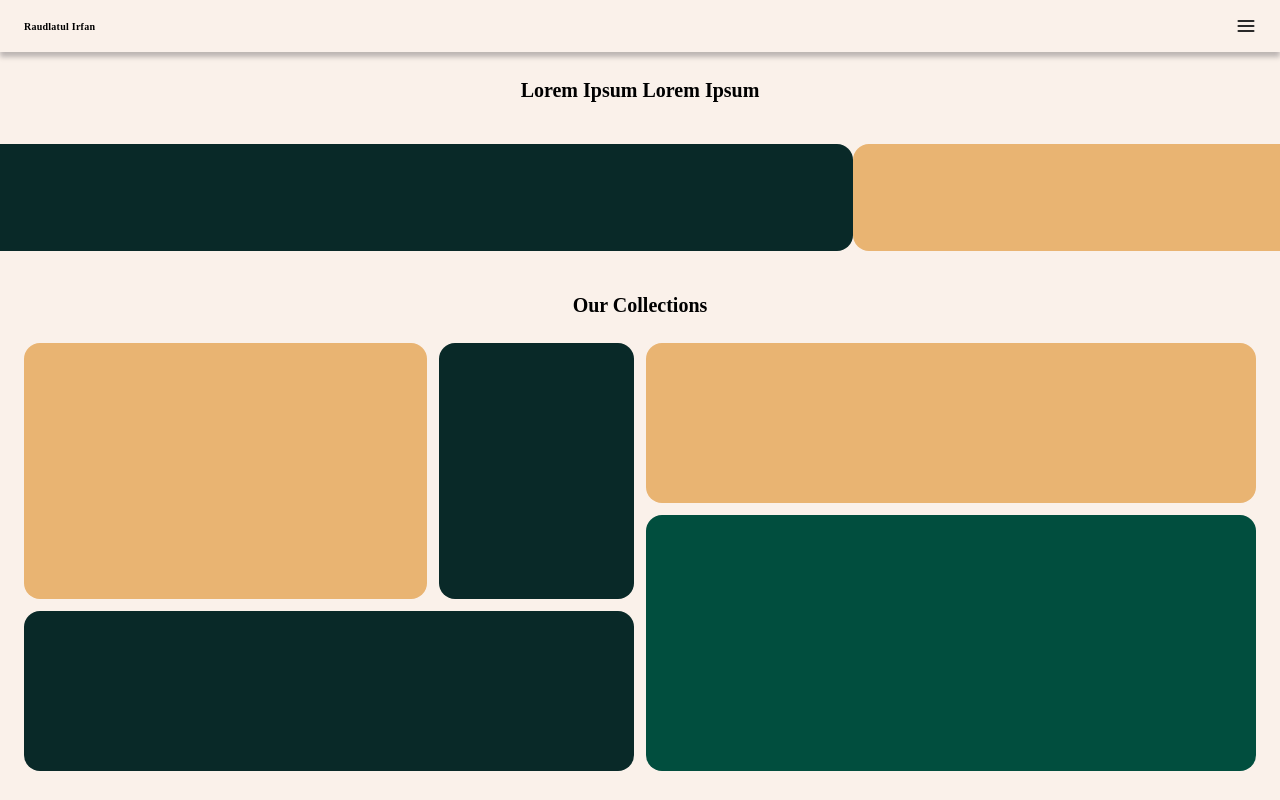
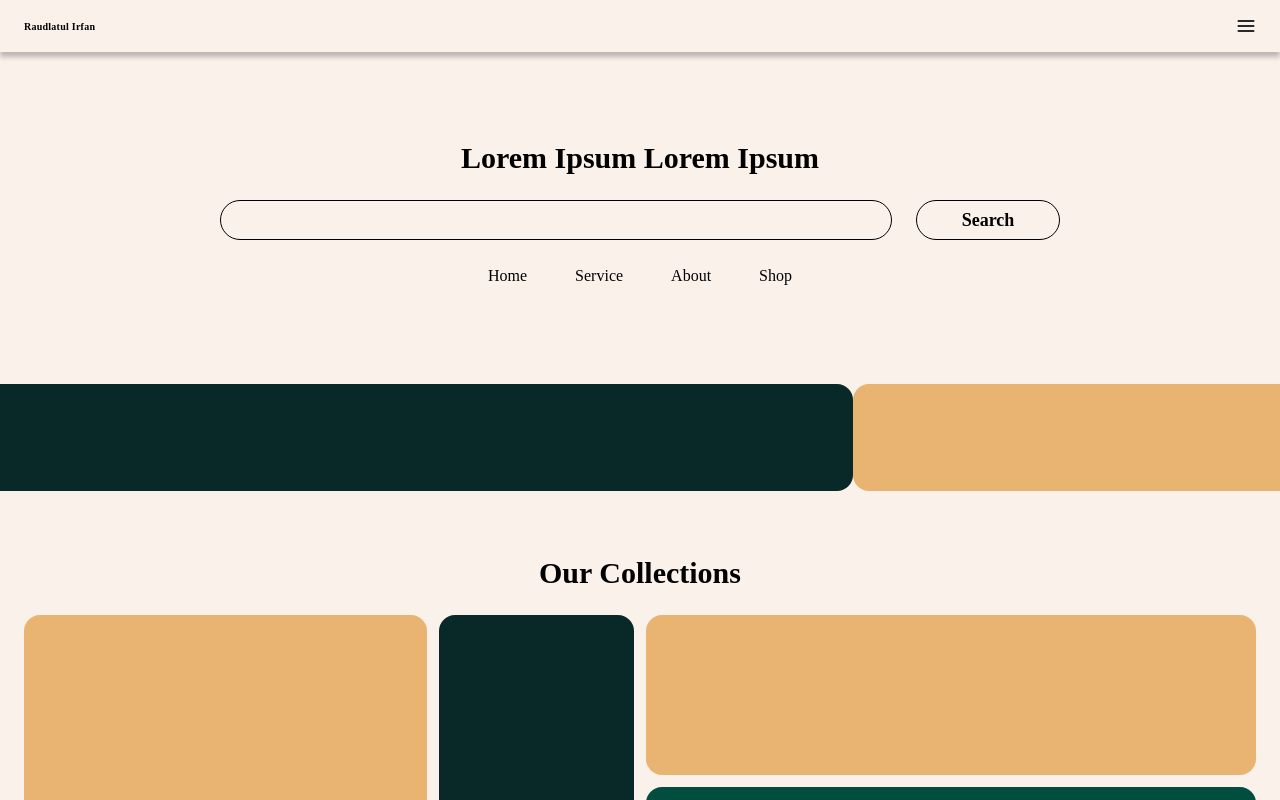
Before and after one commit to michaeltio/raudlatul_dummy, a Next.js app in the folder client/: page /home in a window 1280 px wide. Shown: the top 800 px of the page. Built offline with nearby package versions, Linux system fonts and the light colour scheme.

Commit message:
Home + Service Done

```diff
--- a/client/src/app/home/page.jsx
+++ b/client/src/app/home/page.jsx
@@ -5,18 +5,34 @@ import Image from "next/image";
 function Home() {
   return (
     <div id="mainHome" className="">
-      <div className="text-center">
-        <h2 className="text-xl font-ptserif font-bold">Lorem Ipsum Lorem Ipsum</h2>
+      <div className="text-center space-y-6 py-16">
+        <h2 className="text-2xl md:text-3xl font-ptserif font-bold">Lorem Ipsum Lorem Ipsum</h2>
+        <div className="flex w-full justify-center flex-row gap-6 px-16">
+          <input
+            type="text"
+            placeholder=""
+            className="h-8 md:h-10 w-3/4 md:w-7/12 rounded-full border border-black bg-transparent p-2"
+          />
+          <button className="w-24 md:w-36 py-1 text-md md:text-lg font-bold font-ptserif border border-black rounded-full">Search</button>
+        </div>
+        <div className="justify-center">
+          <div className="justify-center items-center gap-12 flex">
+            <h1 className={`inline font-ptserif`}>Home</h1>
+            <h1 className={`inline font-ptserif`}>Service</h1>
+            <h1 className={`inline font-ptserif`}>About</h1>
+            <h1 className={`inline font-ptserif`}>Shop</h1>
+          </div>
+        </div>
       </div>
 
-      <div id="pembatas" className="py-10 grid grid-cols-3">
+      <div id="pembatas" className="py-6 md:py-8 grid grid-cols-3">
         <div className="col-span-2 w-full bg-[#092928] rounded-e-2xl"></div>
         <div className="aspect-[16/7] w-full bg-[#E9B472] rounded-s-2xl md:aspect-[16/4]"></div>
       </div>
 
-      <div id="collections" className="">
+      <div id="collections" className="py-8">
         <div className="text-center">
-          <h2 className="text-xl font-ptserif font-bold">Our Collections</h2>
+          <h2 className="text-2xl md:text-3xl font-ptserif font-bold">Our Collections</h2>
         </div>
         <div className="justify-center space-y-3 p-6 md:flex md:space-x-3 md:space-y-0">
           <div id="3Foto" className="space-y-3 md:flex-1">
--- a/client/src/app/service/page.jsx
+++ b/client/src/app/service/page.jsx
@@ -6,19 +6,16 @@ export default function Service() {
   return (
     <>
       <div id="mainService" className="flex flex-col">
-        <div
-          id="landPage"
-          className="flex flex-row items-center bg-red-500"
-        >
+        <div id="landPage" className="flex flex-row items-center">
           <Image
             src="/webp/tester.webp"
             alt="img landSevice"
-            className="w-1/3 rounded-r-lg"
+            className="aspect-[16/13] w-4/5 rounded-e-2xl md:w-1/2 md:rounded-e-3xl"
             width={50}
             height={100}
           />
           <div className="flex w-1/2 items-center justify-center">
-          <h1 className="item-center justify-center font-ptserif text-xl font-black">
+          <h1 className="item-center justify-center font-ptserif text-xl font-black md:text-3xl">
             Service Part
           </h1>
           </div>
@@ -38,15 +35,12 @@ export default function Service() {
             </p>
           </div>
 
-          <div
-            id="contTop"
-            className="flex flex-col items-center gap-5 md:flex-row md:justify-center md:gap-28"
-          >
-            <div id="listTop1" className="mt-14 flex flex-row gap-28">
+          <div id="contTop" className="flex flex-col items-center gap-5 md:flex-row md:justify-center md:gap-16">
+            <div id="listTop1" className="mt-14 flex justify-center gap-20 md:gap-16">
               <TopValue img="booking.svg" title="Easy Booking" p1="Quick and easy booking of" p2="tours for upcoming dates"/>
               <TopValue img="best-price.svg" title="Best Price" p1="Quick and easy booking of" p2="tours for upcoming dates"/>
             </div>
-            <div id="listTop2" className="mt-14 flex flex-row gap-28">
+            <div id="listTop2" className="mt-14 flex gap-20 md:gap-16">
               <TopValue img="quality.svg" title="Quality" p1="Quick and easy booking of" p2="tours for upcoming dates"/>
               <TopValue img="by-request.svg" title="By Request" p1="Quick and easy booking of" p2="tours for upcoming dates"/>
             </div>
@@ -54,7 +48,7 @@ export default function Service() {
 
           <div
             id="contContact"
-            className="mt-20 flex h-auto w-screen flex-col gap-14 md:mt-44 md:flex-row md:items-center md:justify-center"
+            className="mt-20 flex h-auto w-screen flex-col gap-10 md:py-10 md:flex-row md:items-center md:justify-center"
           >
             <div
               id="contTitle"
@@ -68,35 +62,35 @@ export default function Service() {
 
             <div
               id="contInfo"
-              className="flex flex-col items-center gap-10 md:flex md:flex-row md:gap-28 md:rounded-full md:border-2 md:border-[#092928] md:p-5"
+              className="flex flex-col items-center justify-center gap-4 md:flex md:flex-row md:rounded-full md:border-2 md:border-[#092928] md:gap-0 md:w-2/3 md:p-5"
             >
               <div
                 id="contPhone"
-                className="flex flex-row items-center justify-center gap-5"
+                className="flex flex-row items-center justify-center gap-3 md:flex-1"
               >
                 <Image
                   src="/svg/icon/email.svg"
                   alt="phone"
-                  className="rounded-full p-1 bg-[#092928]"
+                  className="rounded-full p-1 bg-[#092928] w-7"
                   width={40}
                   height={40}
                 />
-                <a className="item-center mt-2 justify-center font-ptserif text-lg font-black">
+                <a className="font-ptserif text-md">
                   : +62 812 345 6789
                 </a>
               </div>
               <div
                 id="contMail"
-                className="flex flex-row items-center justify-center gap-5"
+                className="flex flex-row items-center justify-center gap-3 md:flex-1"
               >
                 <Image
                   src="/svg/icon/whatsapp.svg"
                   alt="Mail"
-                  className="rounded-full bg-[#FAF1EA]"
+                  className="rounded-full bg-[#FAF1EA] w-7"
                   width={40}
                   height={40}
                 />
-                <a className="item-center mt-2 justify-center font-ptserif text-lg font-black">
+                <a className="font-ptserif text-md">
                   : RaudlatulIrfan@gmail.com
                 </a>
               </div>
```
